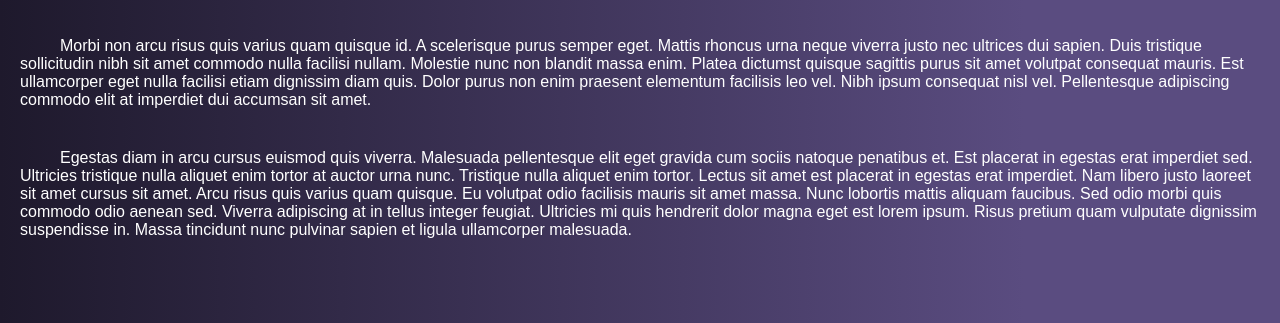
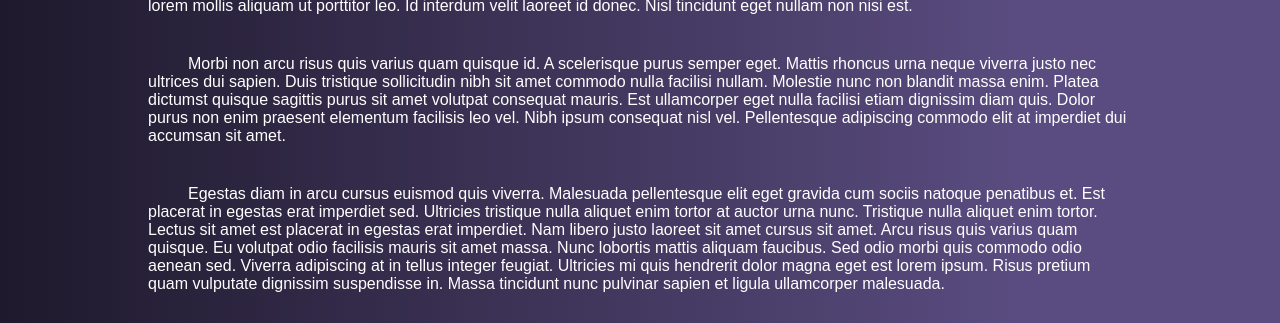
Before and after one commit to rybernate/rybernate.github.io, a plain HTML site: page index.html in a window 1280 px wide. Shown: the part 230-553 px from the top of the page. Drawn offline with Linux system fonts and the light colour scheme; a script that the page names is missing.

Commit message:
minor css tweaks

```diff
--- a/styles.css
+++ b/styles.css
@@ -9,8 +9,8 @@ body{
 }
 
 .content{
-  margin-left: 20;
-  margin-right: 20;
+  margin-left: 10vw;
+  margin-right: 10vw;
 }
 
 h1{
@@ -52,7 +52,7 @@ navbar{
   box-shadow: 2px 2px #000;
 }
 
-#nav-item{
+#nav-item,#nav-item:active,#nav-item:visited{
   display: flex;
   font-family: Trebuchet, sans-serif;
   font-weight: 600;
```
